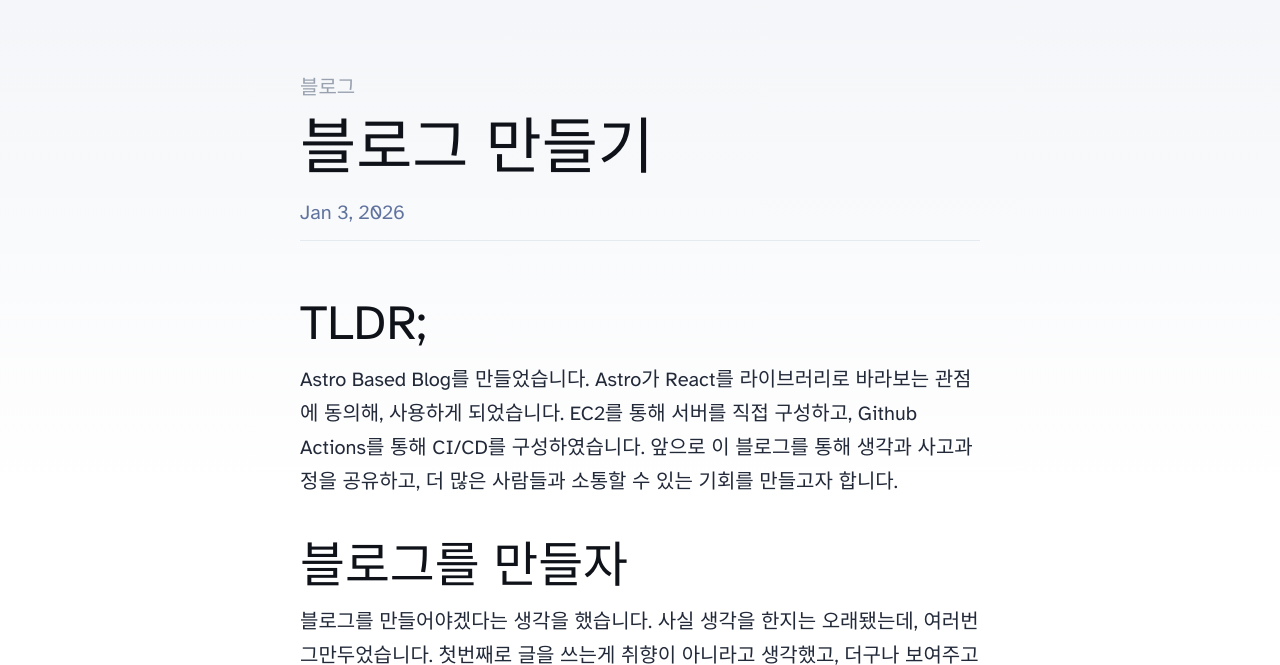
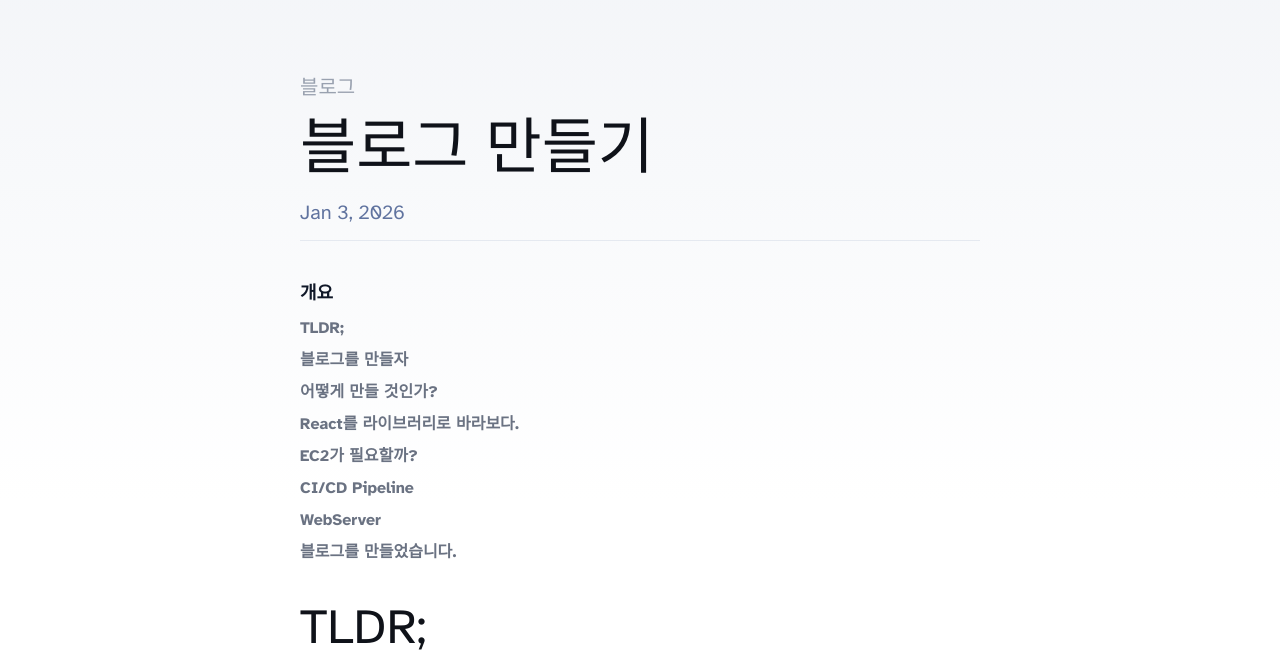
Before and after one commit to dohyeon2/dohyeon.kr, an Astro site: page /blog/post/creating-the-blog in a window 1280 px wide. Shown: the part 99-764 px from the top of the page. Built offline with nearby package versions, Linux system fonts and the light colour scheme; Astro itself is replaced by a stand-in of ours.

Commit message:
feat: Enhance blog post layout with headings navigation
- Added a dynamic list of headings to the blog post layout for improved navigation.
- Adjusted the margin class for the horizontal rule in the BlogPost layout.

```diff
--- a/src/layouts/BlogPost.astro
+++ b/src/layouts/BlogPost.astro
@@ -91,7 +91,7 @@ const { title, description, pubDate, updatedDate, heroImage, category } =
                                 )
                             }
                         </div>
-                        <hr class="my-4!" />
+                        <hr class="mt-4!" />
                     </div>
                     <slot />
                 </div>
--- a/src/pages/blog/post/[...slug].astro
+++ b/src/pages/blog/post/[...slug].astro
@@ -12,9 +12,28 @@ export async function getStaticPaths() {
 type Props = CollectionEntry<"blog">;
 
 const post = Astro.props;
-const { Content } = await render(post);
+const { Content, headings } = await render(post);
+
+const maxDepth = Math.max(...headings.map((heading) => heading.depth));
 ---
 
 <BlogPost {...post.data}>
+    <ul class="text-base font-bold space-y-2 mb-5">
+        <li><strong class="text-lg font-bold text-gray-900">개요</strong></li>
+        {
+            headings.map((heading) => (
+                <li
+                    style={{
+                        paddingLeft: `${maxDepth - heading.depth}rem`,
+                    }}
+                >
+                    <a href={`#${heading.slug}`} class="text-gray-500!">
+                        {heading.text}
+                    </a>
+                </li>
+            ))
+        }
+    </ul>
+    <div class="h-4"></div>
     <Content />
 </BlogPost>
```
